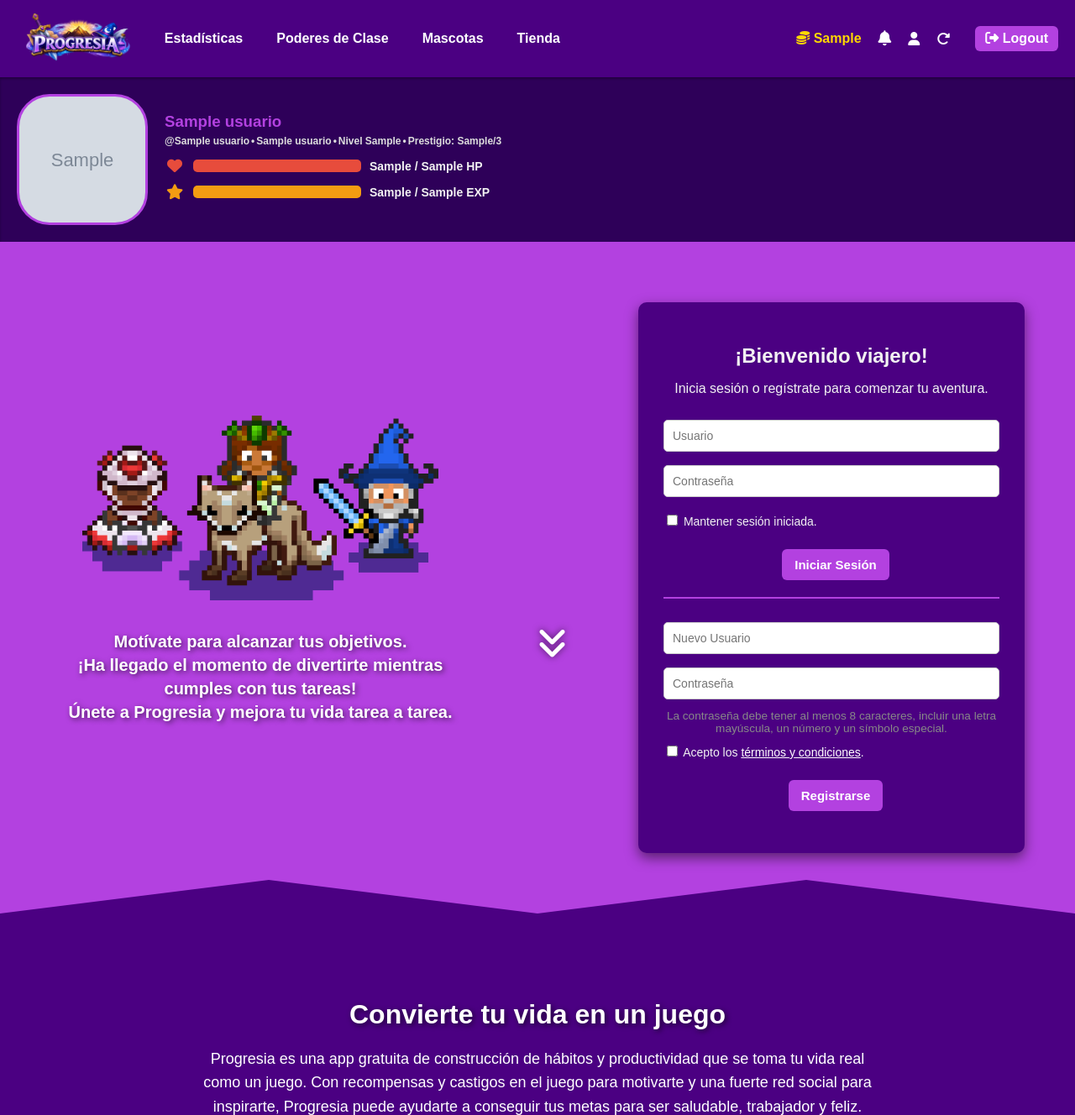
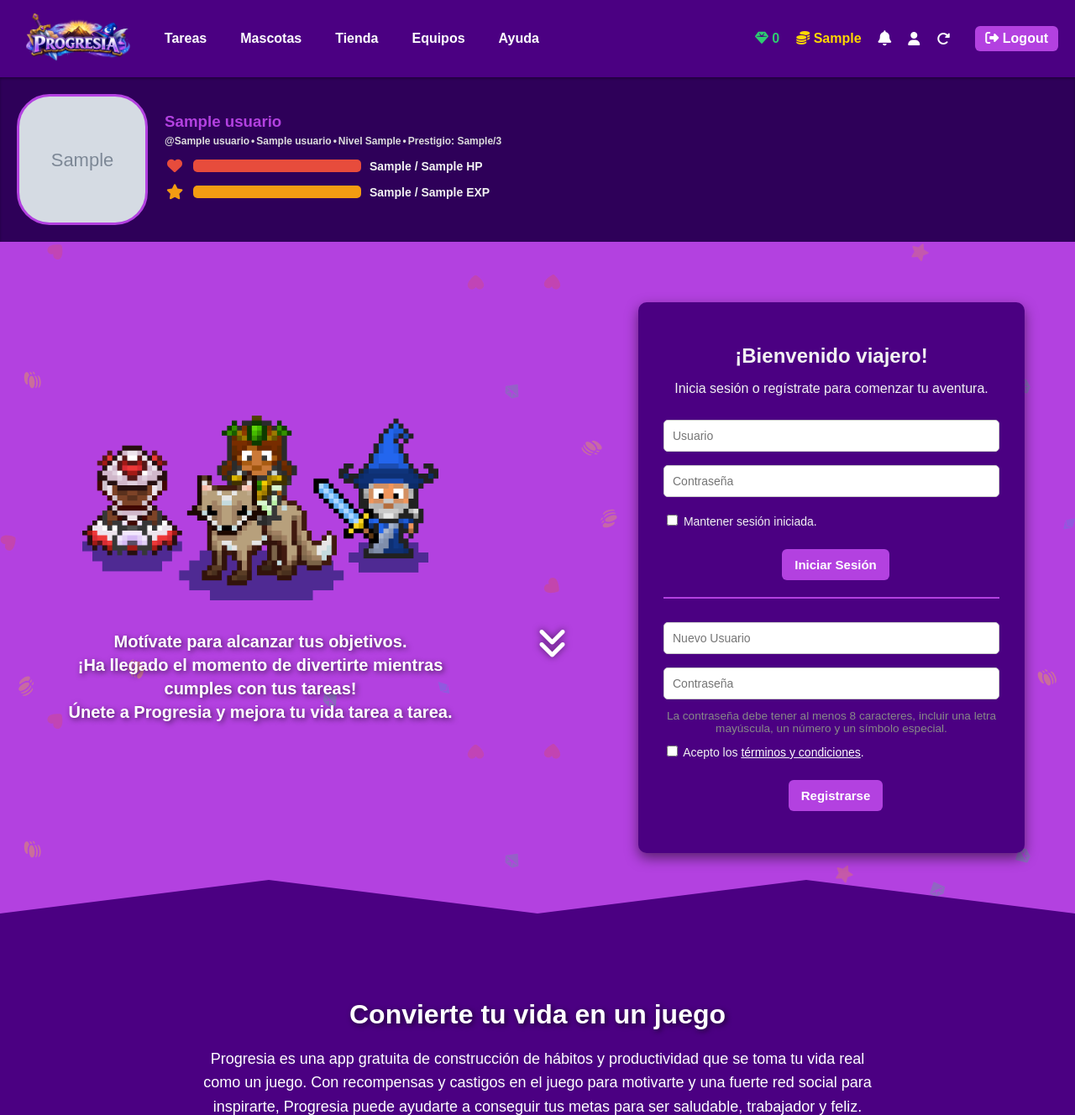
Before and after one commit to LuisPaisio/gestor_tareas_cli_menu, a Flask app: template templates/home.html in a window 1280 px wide. Shown: the top 1328 px of the page at 84% size. Run offline with Flask 3, Linux system fonts and the light colour scheme; the template is opened without the code that fills it: most values are stand-ins (such as "Sample title", 1, 10 or a date in 2020); grey boxes marked "Sample" are stand-in pictures.

Commit message:
Corrección de estilos en el nav, home, footer, se agregó el icono de gemas que se implementará la lógica más adelante.
Se ajustaron las opciones en el nav para luego agregar la lógica de Equipos y el menú de ayudas (FAQ)

```diff
--- a/app.py
+++ b/app.py
@@ -245,19 +245,19 @@ def dashboard():
     )
 
 
-@app.route("/estadisticas")
-def estadisticas():
+@app.route("/equipos")
+def equipos():
     usuario = session.get("usuario")
     if not usuario:
         return redirect(url_for("home"))
-    return render_template("estadisticas.html", usuario=usuario)
+    return render_template("equipos.html", usuario=usuario)
 
-@app.route("/poderes")
-def menu_poderes():
+@app.route("/ayuda")
+def ayuda():
     usuario = session.get("usuario")
     if not usuario:
         return redirect(url_for("home"))
-    return render_template("poderes.html", usuario=usuario)
+    return render_template("ayuda.html", usuario=usuario)
 
 @app.route("/inventario")
 def ver_inventario():
--- a/static/css/home.css
+++ b/static/css/home.css
@@ -207,6 +207,7 @@ a:hover {
 /* Secciones home gamificado */
 
 .nivel-superior {
+  background-image: url("../images/confetti.svg");
   background-color: #b341e0; /* violeta claro */
   position: relative;
 }
--- a/static/css/style.css
+++ b/static/css/style.css
@@ -12,14 +12,6 @@ body.container {
     display: flex;
     flex-direction: column;
     min-height: 100vh;
-}
-
-a {
-    color: #ccc;
-}
-
-a:hover {
-    color: #b341e0;
 }
 
 /*HEADER*/
@@ -54,10 +46,6 @@ nav {
     width: auto;
 }
 
-.logo-link:hover {
-    background: none;
-}
-
 nav ul {
     list-style: none;
     display: flex;
@@ -73,16 +61,48 @@ nav a {
     padding: 5px 10px;
     border-radius: 4px;
     display: inline-block;
+    position: relative;
 }
 
-nav a:hover {
-    background-color: #b341e0;
-    color: white;
+/* Línea al hacer hover */
+nav a::after {
+  content: "";
+  position: absolute;
+  left: 0;
+  bottom: -2px; /* justo en el borde inferior */
+  width: 0%;
+  height: 3px;
+  background-color: #b341e0;
+  transition: width 0.3s ease;
+}
+
+nav a:hover::after {
+  width: 100%; /* se expande la línea */
+}
+
+/* Estado activo */
+nav a.active::after {
+  width: 100%;
+  background-color: #b341e0;
+}
+
+.logo-link::after {
+    display: none;
+}
+
+.btn-logout::after {
+    display: none;
 }
 
 .nav-coins {
     font-weight: bold;
     color: #ffd700;
+    cursor: pointer;
+}
+
+.nav-gems {
+    font-weight: bold;
+    color: #2ecc71;
     cursor: pointer;
 }
 
--- a/templates/base.html
+++ b/templates/base.html
@@ -29,22 +29,28 @@
                         <img src="{{ url_for('static', filename='images/logo.png') }}" alt="Progresia">
                     </a>
                     <ul>
-                        <li><a href="{{ url_for('estadisticas') }}">Estadísticas</a></li>
-                        <li><a href="{{ url_for('menu_poderes') }}">Poderes de Clase</a></li>
+                        <li><a href="{{ url_for('dashboard') }}" class="{% if request.endpoint == 'dashboard' %}active{% endif %}">Tareas</a></li>
                         {% if session.get('usuario') %}
-                            <li><a href="{{ url_for('ver_inventario') }}">Inventario</a></li>
+                            <li><a href="{{ url_for('ver_inventario') }}" class="{% if request.endpoint == 'ver_inventario' %}active{% endif %}">Inventario</a></li>
                         {% endif %}
-                        <li><a href="{{ url_for('menu_mascotas') }}">Mascotas</a></li>
-                        <li><a href="{{ url_for('mostrar_tienda') }}">Tienda</a></li>
+                        <li><a href="{{ url_for('menu_mascotas') }}" class="{% if request.endpoint == 'menu_mascotas' %}active{% endif %}">Mascotas</a></li>
+                        <li><a href="{{ url_for('mostrar_tienda') }}" class="{% if request.endpoint == 'mostrar_tienda' %}active{% endif %}">Tienda</a></li>
+                        <li><a href="{{ url_for('equipos') }}" class="{% if request.endpoint == 'equipos' %}active{% endif %}">Equipos</a></li>
+                        <li><a href="{{ url_for('ayuda') }}" class="{% if request.endpoint == 'ayuda' %}active{% endif %}">Ayuda</a></li>
                     </ul>
                 </div>
 
                 <div class="nav-right">
+
+                    <div class="nav-gems" title="Gems (Próximamente)">
+                        <i class="fa-solid fa-gem"></i> 0
+                    </div>
+
                     <div class="nav-coins" title="Coins">
                         <i class="fa-solid fa-coins"></i> {{ usuario.coin_usuario }}
                     </div>
 
-                    <!-- 🔔 Notificaciones -->
+                    <!-- Notificaciones -->
                     <div class="nav-notifications" title="Notificaciones">
                         <i class="fa-solid fa-bell"></i>
                         {% set no_leidas = notificaciones | selectattr("leido", "equalto", false) | list %}
@@ -275,7 +281,7 @@
                     <!-- Barra de Maná -->
                      {% if usuario.nivel_usuario >= 10 %}
                     <div class="barra-contenedor mana">
-                        <i class="fa-solid fa-gem barra-icono"></i>
+                        <i class="fa-brands fa-ethereum barra-icono"></i>
                         <div class="barra">
                             <span style="width: {{ (usuario.mana_usuario / mana_maximo) * 100 }}%"></span>
                         </div>
@@ -323,8 +329,10 @@
                         <img src="{{ url_for('static', filename='images/logo.png') }}" alt="Progresia">
                     </a>
                     <ul>
-                        <li><a href="{{ url_for('register_page') }}">Comencemos</a></li>
-                        <li><a href="#hero-section">Saber más</a></li>
+                        {% if request.endpoint == 'home' %}
+                            <li><a href="{{ url_for('register_page') }}">Comencemos</a></li>
+                            <li><a href="#hero-section">Saber más</a></li>
+                        {% endif %}
                     </ul>
                 </div>
 
@@ -347,9 +355,14 @@
                 <div class="footer-section">
                     <h4>Mapa del sitio</h4>
                     <ul>
-                        <li><a href="#inicio">Tareas</a></li>
-                        <li><a href="#inventario">Inventario</a></li>
-                        <li><a href="#tienda">Tienda</a></li>
+                        <li><a href="{{ url_for('dashboard') }}">Tareas</a></li>
+                        {% if session.get('usuario') %}
+                            <li><a href="{{ url_for('ver_inventario') }}">Inventario</a></li>
+                        {% endif %}
+                        <li><a href="{{ url_for('menu_mascotas') }}">Mascotas</a></li>
+                        <li><a href="{{ url_for('mostrar_tienda') }}">Tienda</a></li>
+                        <li><a href="{{ url_for('equipos') }}">Equipos</a></li>
+                        <li><a href="{{ url_for('ayuda') }}">Ayuda</a></li>
                     </ul>
                 </div>
 
@@ -372,7 +385,9 @@
                     <ul>
                         <li><a href="{{ url_for('login_page') }}">Iniciar sesión</a></li>
                         <li><a href="{{ url_for('register_page') }}">Registrarse</a></li>
-                        <li><a href="{{ url_for('home') }}">Saber más</a></li>
+                        {% if request.endpoint == 'home' %}
+                            <li><a href="#hero-section">Saber más</a></li>
+                        {% endif %}
                     </ul>
                 </div>
 
```
Also changed, not shown: static/images/confetti.svg (added), static/images/seamless_stars_varied_opacity-DTyp-jZZ.png (added), templates/ayuda.html (added), templates/equipos.html (added), templates/estadisticas.html (deleted), templates/poderes.html (deleted).
